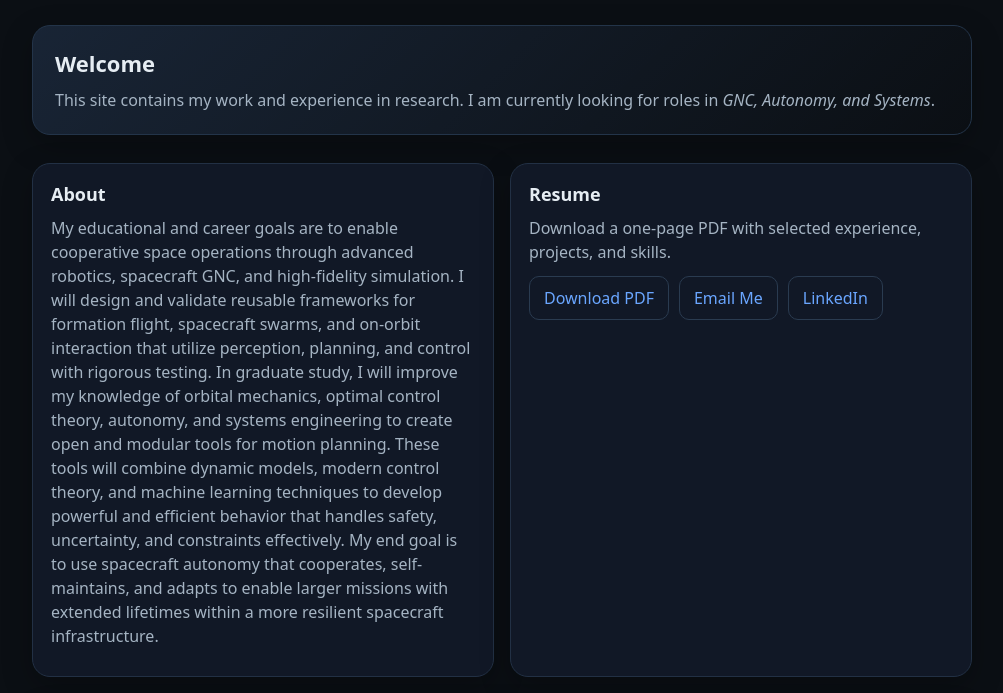
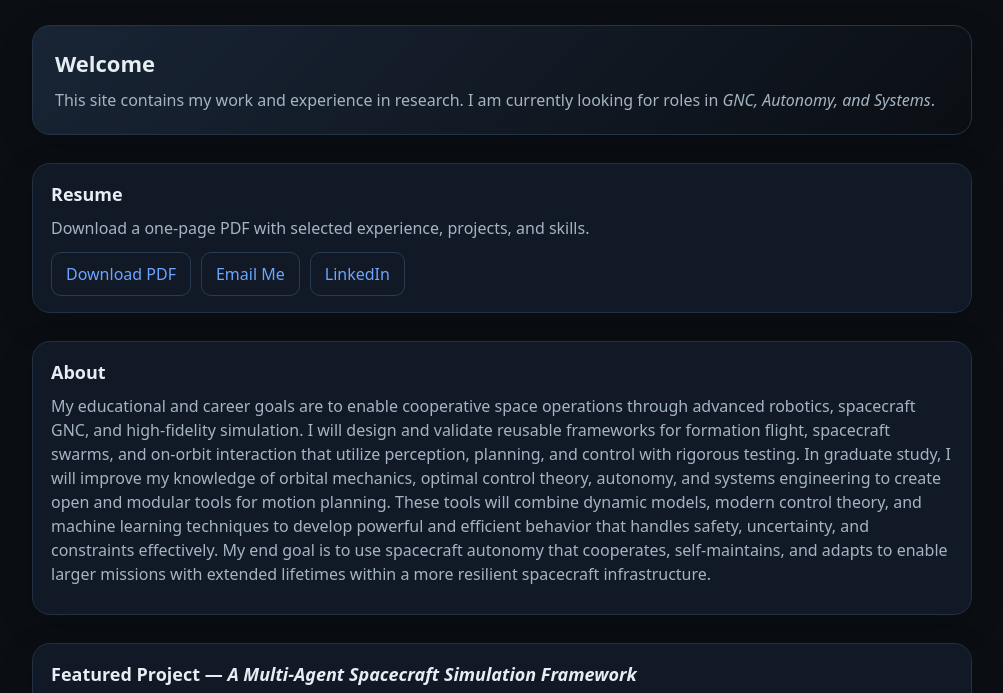
Before and after one commit to HRIDAIA/portfolio, a plain HTML site: page index.html in a window 1280 px wide. Shown: the part 244-937 px from the top of the page, without its empty margins (138-1141 px from the left). Drawn offline with Linux system fonts and the light colour scheme.

Commit message:
Changed structure

```diff
--- a/index.html
+++ b/index.html
@@ -54,13 +54,8 @@
       </div>
     </section>
 
-    <section class="grid" aria-label="about-resume">
-      <div class="card half">
-        <h3>About</h3>
-        <p>My educational and career goals are to enable cooperative space operations through advanced robotics, spacecraft GNC, and high-fidelity simulation. I will design and validate reusable frameworks for formation flight, spacecraft swarms, and on-orbit interaction that utilize perception, planning, and control with rigorous testing. In graduate study, I will improve my knowledge of orbital mechanics, optimal control theory, autonomy, and systems engineering to create open and modular tools for motion planning. These tools will combine dynamic models, modern control theory, and machine learning techniques to develop powerful and efficient behavior that handles safety, uncertainty, and constraints effectively. My end goal is to use spacecraft autonomy that cooperates, self-maintains, and adapts to enable larger missions with extended lifetimes within a more resilient spacecraft infrastructure.</p>
-      </div>
-
-      <div class="card half">
+    <section class="grid" aria-label="resume">
+      <div class="card">
         <h3>Resume</h3>
         <p>Download a one-page PDF with selected experience, projects, and skills.</p>
         <div class="btnrow">
@@ -68,6 +63,13 @@
           <a class="btn" href="mailto:ahridai00@gmail.com">Email Me</a>
           <a class="btn" href="https://www.linkedin.com/in/ahridai" target="_blank" rel="noreferrer">LinkedIn</a>
         </div>
+      </div>
+    </section>
+
+    <section class="grid" aria-label="about">
+      <div class="card">
+        <h3>About</h3>
+        <p>My educational and career goals are to enable cooperative space operations through advanced robotics, spacecraft GNC, and high-fidelity simulation. I will design and validate reusable frameworks for formation flight, spacecraft swarms, and on-orbit interaction that utilize perception, planning, and control with rigorous testing. In graduate study, I will improve my knowledge of orbital mechanics, optimal control theory, autonomy, and systems engineering to create open and modular tools for motion planning. These tools will combine dynamic models, modern control theory, and machine learning techniques to develop powerful and efficient behavior that handles safety, uncertainty, and constraints effectively. My end goal is to use spacecraft autonomy that cooperates, self-maintains, and adapts to enable larger missions with extended lifetimes within a more resilient spacecraft infrastructure.</p>
       </div>
     </section>
 
```
